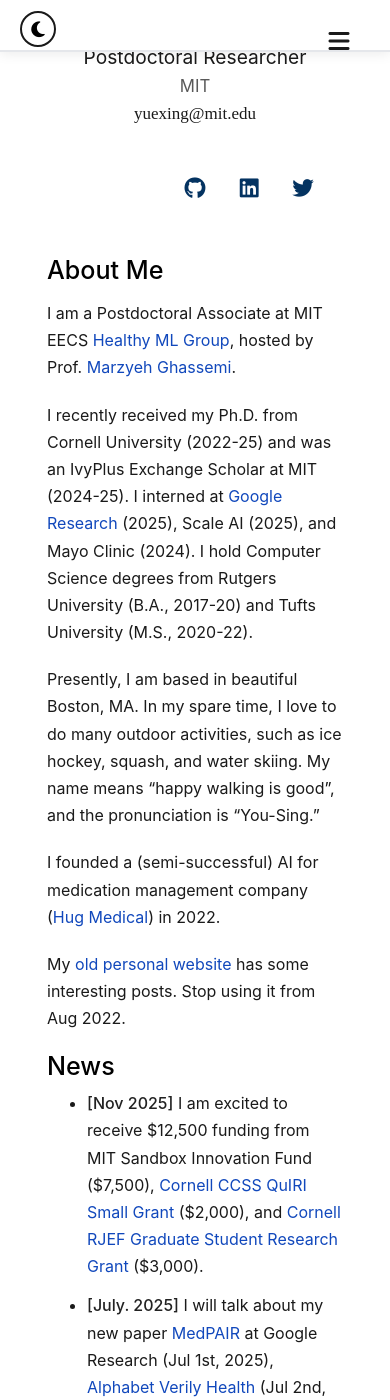
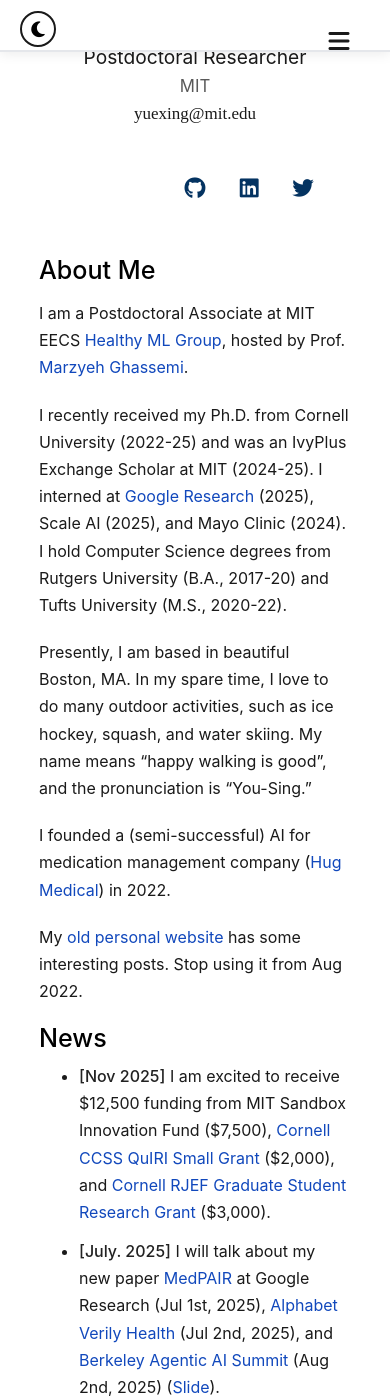
Before and after one commit to YuexingHao/Yuexing-Hao, a Jekyll site: the page built from index.md, in a window 390 px wide and 1400 px high, scrolled down 235 px. Built offline with Jekyll 4.4.1, drawn with Linux system fonts in a browser that asks for light colours; a style sheet for code colours, icons or effects is not loaded; our own code applies the rules of GitHub Pages for plain Markdown files; grey boxes are pictures that could not be loaded.

Commit message:
Describe your changes

```diff
--- a/_sass/minimal-light.scss
+++ b/_sass/minimal-light.scss
@@ -568,8 +568,8 @@
   div.wrapper {
     width: 100% !important;
     max-width: 100% !important;
-    padding-left: 10px !important;
-    padding-right: 10px !important;
+    padding-left: 6px !important;
+    padding-right: 6px !important;
     box-sizing: border-box;
   }
 
@@ -589,8 +589,8 @@
 
   section {
     padding-top: 20px;
-    padding-left: 14px !important;
-    padding-right: 14px !important;
+    padding-left: 10px !important;
+    padding-right: 10px !important;
     width: 100% !important;
     max-width: 100% !important;
     margin-left: 0;
```
